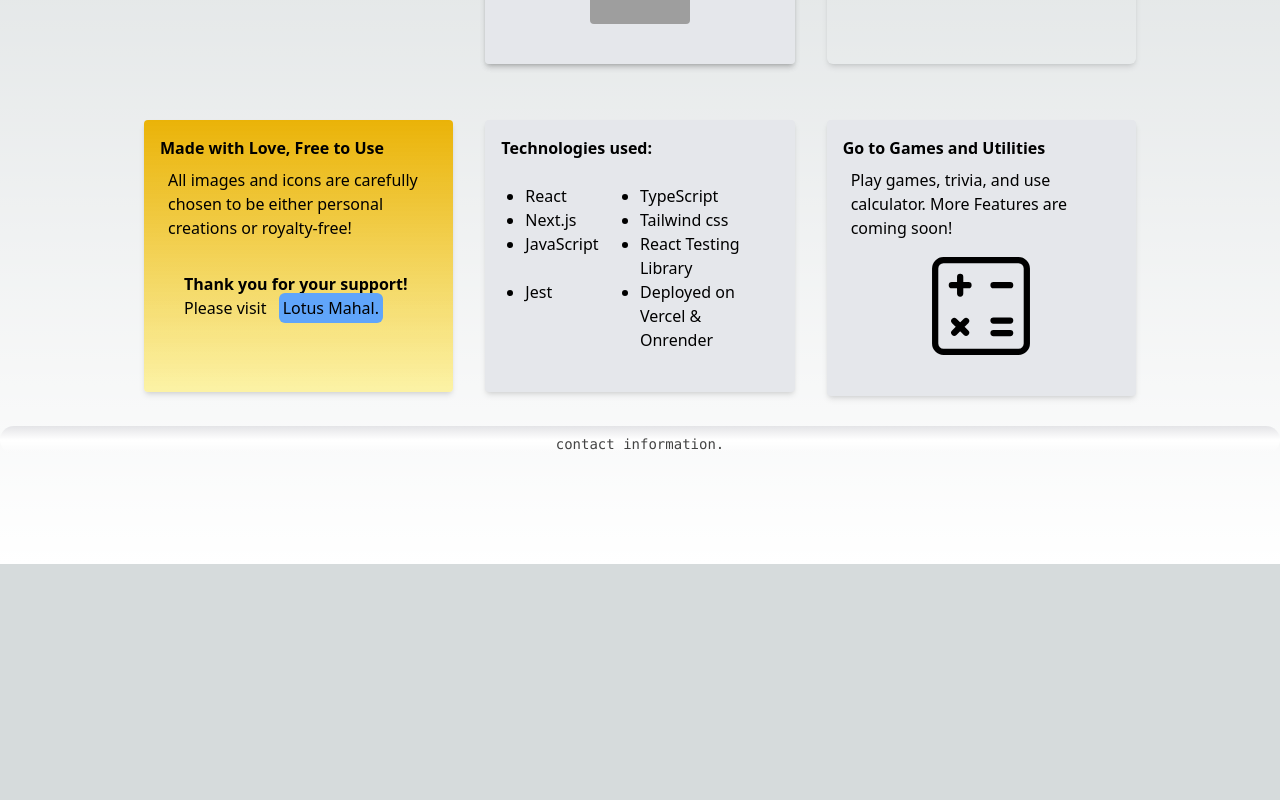
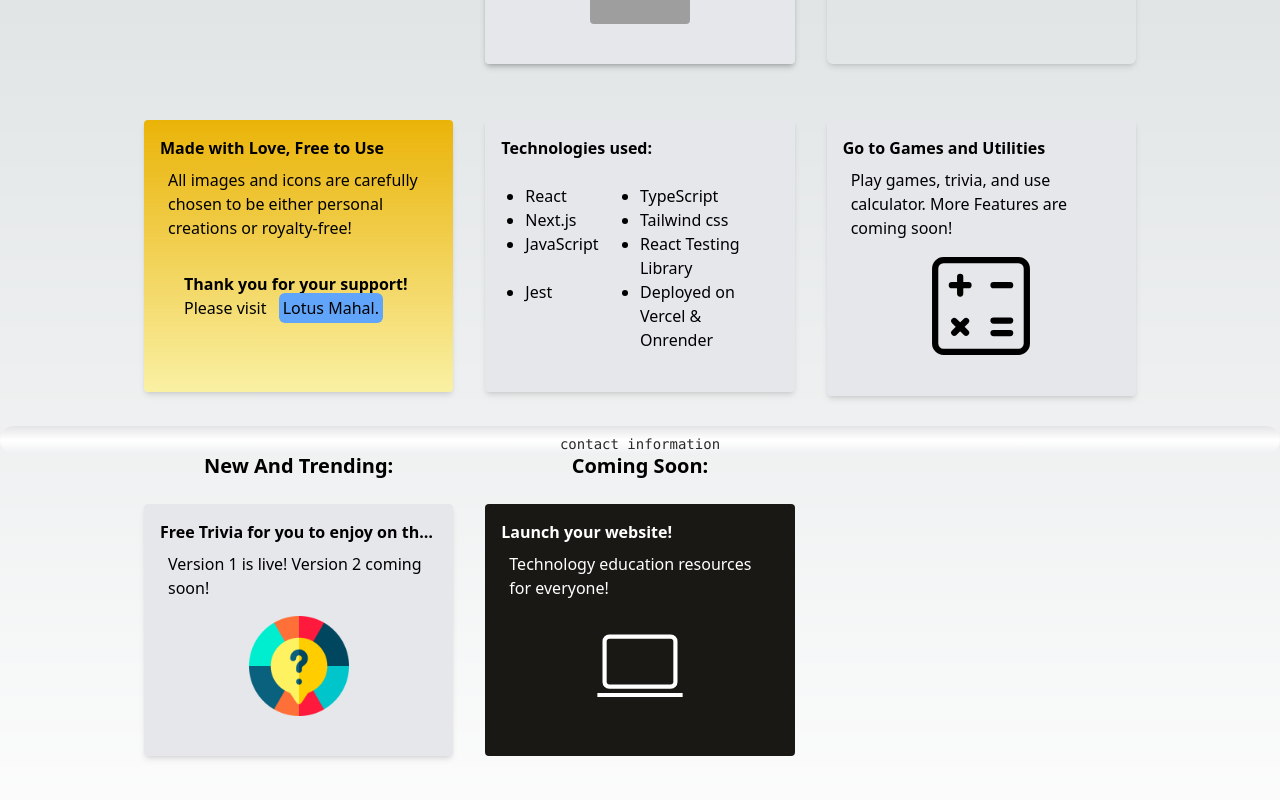
Before and after one commit to arnab-156/arnab-majumdar, a Next.js app: page / in a window 1280 px wide. Shown: the part 346-1146 px from the top of the page. Before the commit the page ends 910 px from the top, so only its background shows below. Built offline with nearby package versions, Linux system fonts and the light colour scheme; grey boxes are pictures that could not be loaded.

Commit message:
some new cards added

```diff
--- a/src/app/about/page.tsx
+++ b/src/app/about/page.tsx
@@ -14,6 +14,7 @@ export default function About() {
             imageUrl={urlImageDefault}
             description="Arnab is a creative problem solver who loves working in a teams that are ideas driven!"
           />
+          <p className="">My Gallup CliftonStrengths are <strong>Input, Achiever, Ideation, Futuristic, Learner</strong>.</p>
         </div>
 
         <div className="m-8">
--- a/src/app/components/navigation.tsx
+++ b/src/app/components/navigation.tsx
@@ -47,12 +47,8 @@ export const Navigation = () => {
                 transition ease-in-out delay-150 group-hover:duration-300
                 `
             }>
-                <span className="animate-pulse mt-2 group-hover:hidden">contact information.</span>
+                <span className="animate-pulse mt-2 group-hover:hidden">contact information</span>
                 <div className="hidden group-hover:block mx-4 mt-0">
-                    <p className="mb-2 mt-2">
-                        My Gallup CliftonStrengths are <strong>Input, Achiever, Ideation, Futuristic, Learner</strong>.
-                        Connect with me to learn more:
-                    </p>
                     <div className="group-hover:flex justify-content-center">
                         <Link
                             href="https://www.linkedin.com/in/arnab156/"
@@ -80,8 +76,9 @@ export const Navigation = () => {
                                 unoptimized
                             />
                         </Link>
-                        <p>Copy rights and all Rights Reserved.</p>
+
                     </div>
+                    <p className="mb-2 mt-2">Copyrights and all Rights Reserved.</p>
                 </div>
             </section>
         </div>
--- a/src/app/page.tsx
+++ b/src/app/page.tsx
@@ -1,6 +1,6 @@
 import Link from 'next/link';
 import { Card } from "../app/components/card";
-import { CalculatorIcon } from "./components/icons";
+import { CalculatorIcon, ComputerIcon } from "./components/icons";
 import { cardWrapperStyle, yellowBackgroundTheme, buttonStyle } from './utility/stylevariables';
 
 export default function Home() {
@@ -51,7 +51,6 @@ export default function Home() {
           </Card>
         </div>
 
-
         <div className={cardWrapperStyle}>
           <Card
             title="Go to Games and Utilities"
@@ -61,6 +60,29 @@ export default function Home() {
             <CalculatorIcon height="100px" width="100px" />
           </Card>
         </div>
+
+        <div className={cardWrapperStyle}>
+          <h2 className="text-xl font-bold text-center capitalize" >New and Trending:</h2>
+          <Card
+            title="Free Trivia for you to enjoy on the go!"
+            url="/games/quiz"
+            imageUrl="/quiz.png"
+            description="Version 1 is live! Version 2 coming soon!"
+          />
+        </div>
+
+
+        <div className={cardWrapperStyle}>
+          <h2 className="text-xl font-bold text-center capitalize" >Coming soon:</h2>
+          <Card
+            title="Launch your website!"
+            url=""
+            description="Technology education resources for everyone!"
+            customClassName="invert"
+          >
+            <ComputerIcon height="100px" width="100px" />
+          </Card>
+        </div>
       </div>
     </main>
   );
--- a/src/app/tech/page.tsx
+++ b/src/app/tech/page.tsx
@@ -19,13 +19,20 @@ export default function Tech() {
         </p>
         <div className={cardWrapperStyle}>
           <Card
+            title="Free Trivia for you to enjoy on the go!"
+            url="/games/quiz"
+            imageUrl="/quiz.png"
+            description="Version 1 is live! Version 2 coming soon!"
+          />
+        </div>
+        <div className={cardWrapperStyle}>
+          <Card
             title="Free Tic Tac Toe game for you to enjoy on the go!"
             url="/games/tic-tac-toe"
             imageUrl="/tic-tac-toe.gif"
             description="Simple Tik Tac Toe Game for when you are bored."
           />
         </div>
-
         <div className={cardWrapperStyle}>
           <Card
             title="Basic Calculator"
@@ -35,16 +42,6 @@ export default function Tech() {
             <CalculatorIcon height="100px" width="100px" />
           </Card>
         </div>
-
-        <div className={cardWrapperStyle}>
-          <Card
-            title="Free Trivia for you to enjoy on the go!"
-            url="/games/quiz"
-            imageUrl="/quiz.png"
-            description="Version 1 is live! Version 2 coming soon!"
-          />
-        </div>
-
         <div className="m-4 p-4">
           <Card
             title="Coming soon: Resume Generator!"
@@ -54,7 +51,6 @@ export default function Tech() {
             customClassName="invert"
           />
         </div>
-
         <div className="m-4 p-4">
           <Card
             title="Coming soon: Launch your website!"
@@ -65,7 +61,6 @@ export default function Tech() {
             <ComputerIcon height="100px" width="100px" />
           </Card>
         </div>
-
         <div className={cardWrapperStyle}>
           <Card
             title="Made of Chicago"
```
